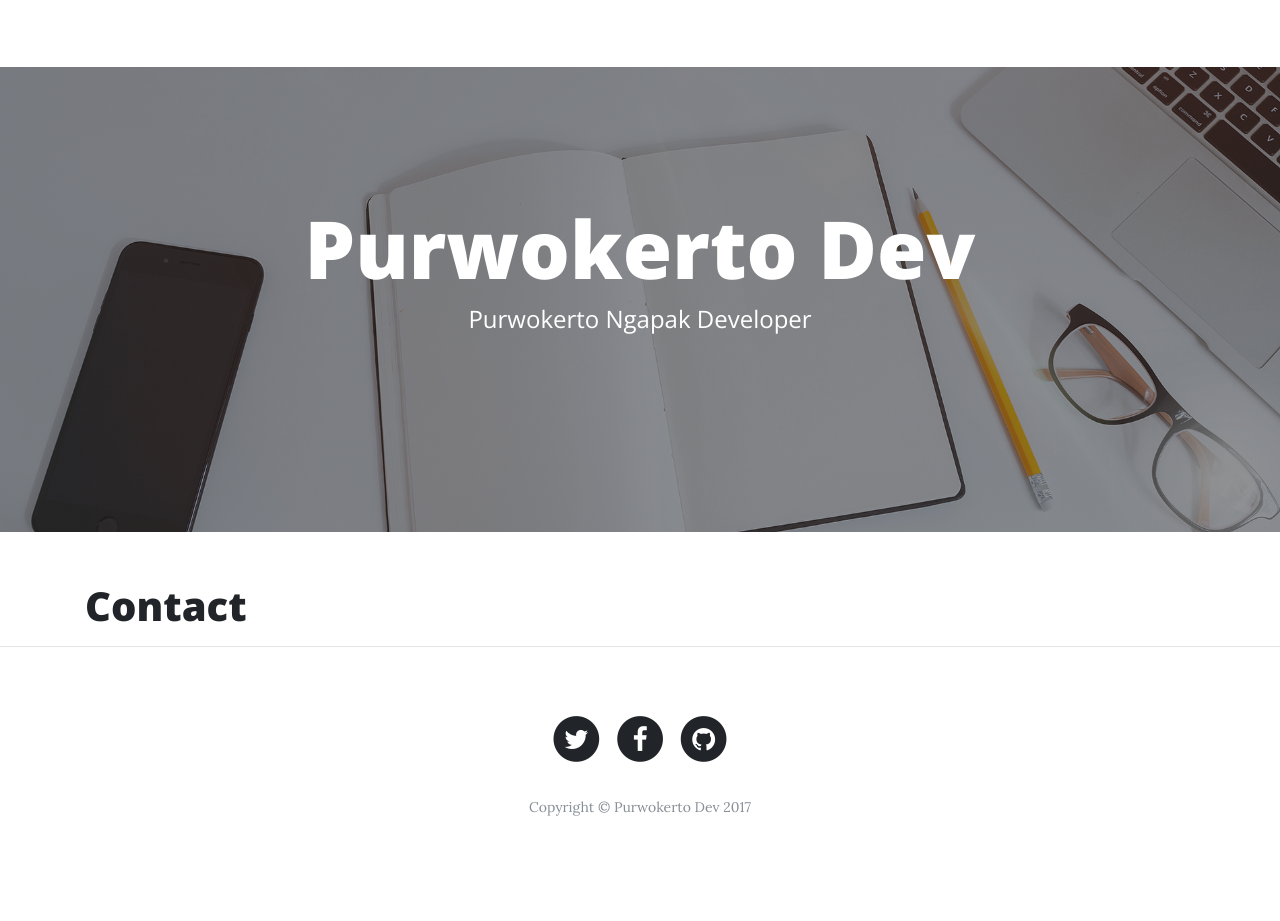
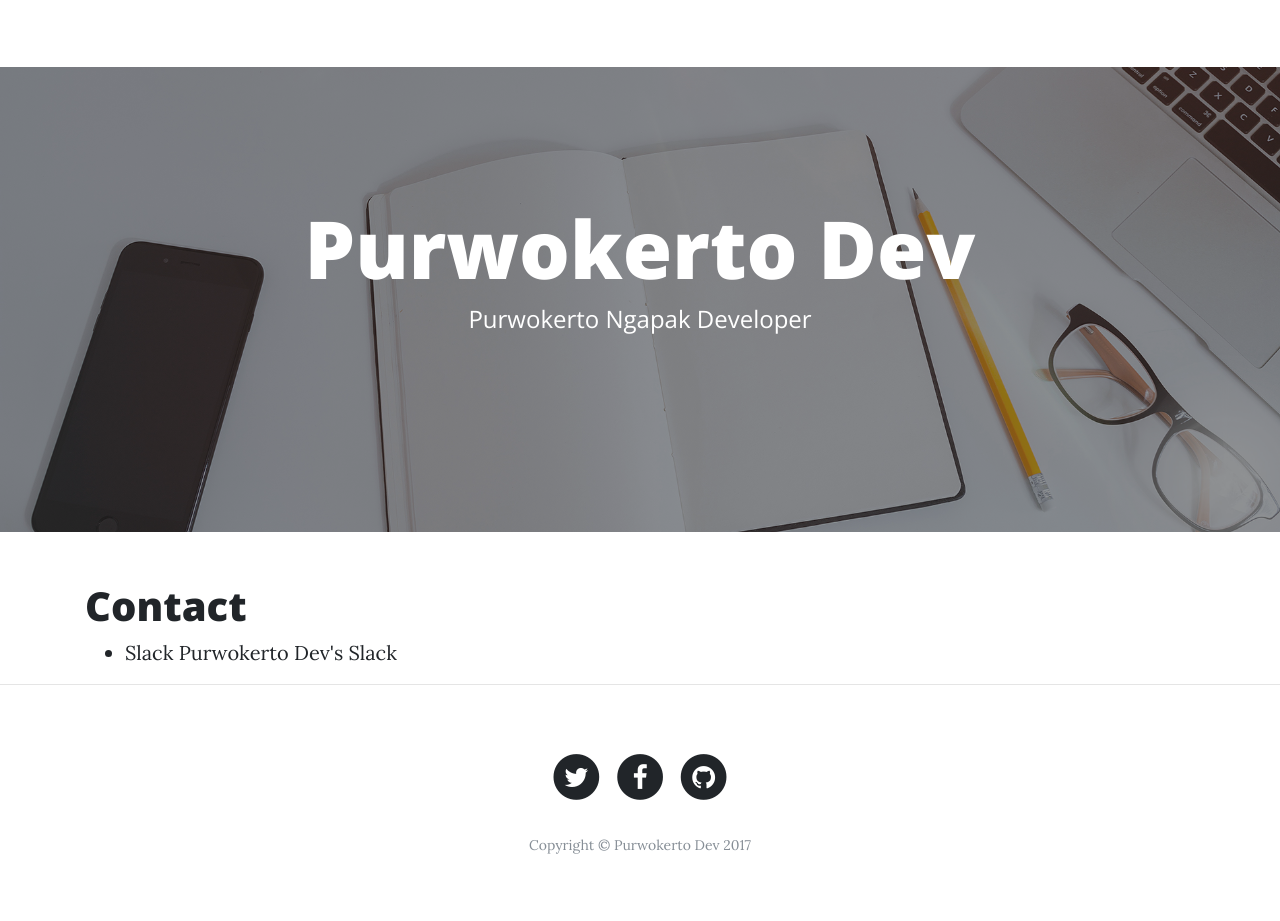
Before and after one commit to purwokertodev/purwokertodev.github.io, a Jekyll site: the page built from contact/index.html, in a window 1280 px wide. Built offline with Jekyll 4.4.1, drawn with Linux system fonts in a browser that asks for light colours; comment, search, counter and statistics services are not loaded; before the commit the page ends 900 px from its top, so only the background shows below that.

Commit message:
add slack

```diff
--- a/contact/index.html
+++ b/contact/index.html
@@ -4,4 +4,8 @@ title: Purwokerto Dev's Contact
 ---
 <div class="blurb">
 	<h1>Contact</h1>
+
+	<ul>
+		<li>Slack <a href="https://purwokertodev.slack.com/">Purwokerto Dev's Slack</a></li>
+	</ul>
 </div>
```
